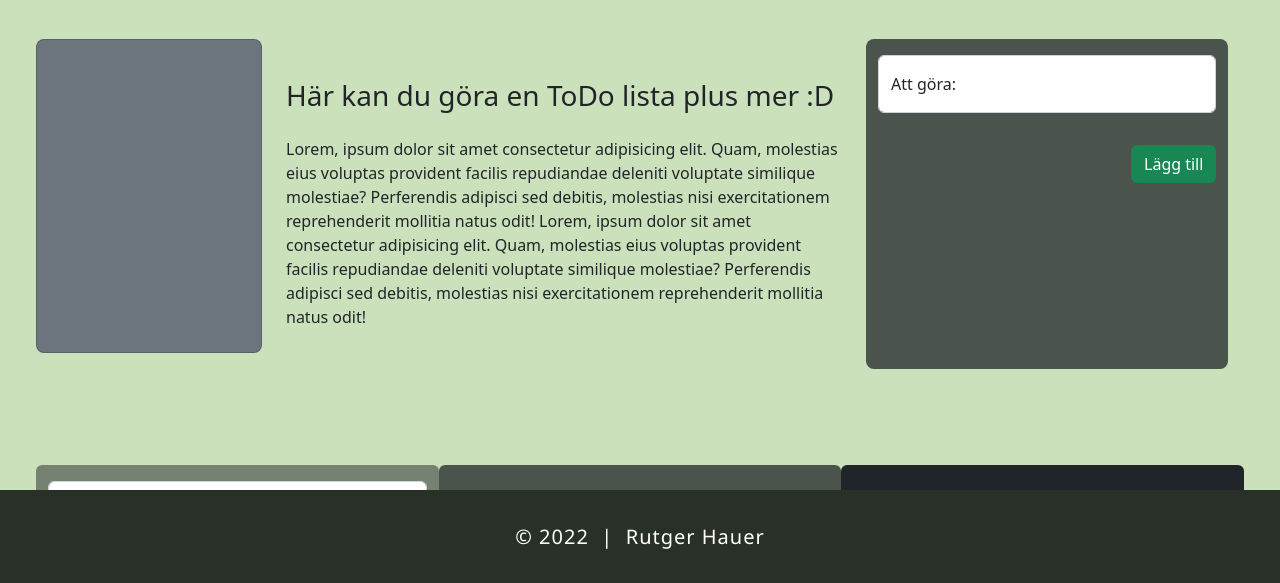
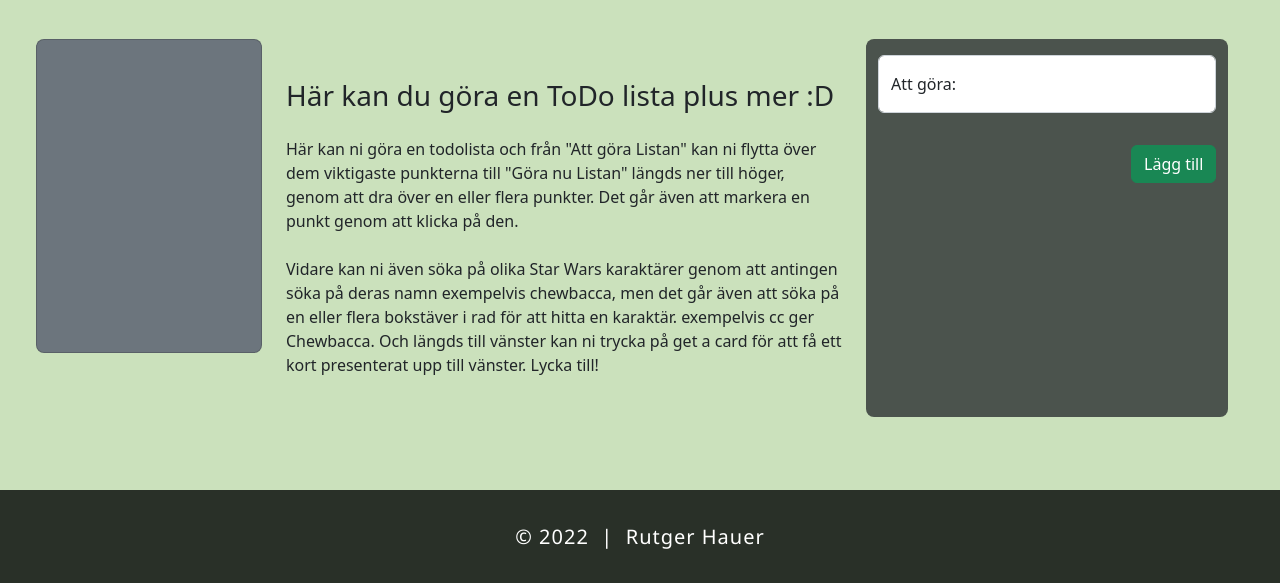
Before and after one commit to igentack/AssignmentNine, a plain HTML site: page todo.html in a window 1280 px wide. Shown: the part 210-793 px from the top of the page. Drawn offline with nearby package versions, Linux system fonts and the light colour scheme.

Commit message:
Just added textdescription for todo

```diff
--- a/todo.html
+++ b/todo.html
@@ -44,14 +44,15 @@
             <div class="col-6 p-lg-4">
               <h3 class="pt-3 pb-3">Här kan du göra en ToDo lista plus mer :D</h3>
               <p>
-                Lorem, ipsum dolor sit amet consectetur adipisicing elit. Quam,
-                molestias eius voluptas provident facilis repudiandae deleniti
-                voluptate similique molestiae? Perferendis adipisci sed debitis,
-                molestias nisi exercitationem reprehenderit mollitia natus odit!
-                Lorem, ipsum dolor sit amet consectetur adipisicing elit. Quam,
-                molestias eius voluptas provident facilis repudiandae deleniti
-                voluptate similique molestiae? Perferendis adipisci sed debitis,
-                molestias nisi exercitationem reprehenderit mollitia natus odit!
+               Här kan ni göra en todolista och från "Att göra Listan" kan ni flytta över dem viktigaste punkterna till
+               "Göra nu Listan" längds ner till höger, genom att dra över en eller flera punkter. Det går även att markera en punkt
+               genom att klicka på den.
+               <br> <br>
+               Vidare
+               kan ni även söka på olika Star Wars karaktärer genom att antingen söka på deras namn
+               exempelvis chewbacca, men det går även att söka på en eller flera bokstäver i rad för
+               att hitta en karaktär. exempelvis cc ger Chewbacca. Och längds till vänster kan ni trycka på
+               get a card för att få ett kort presenterat upp till vänster. Lycka till!
               </p>
 
 
```
